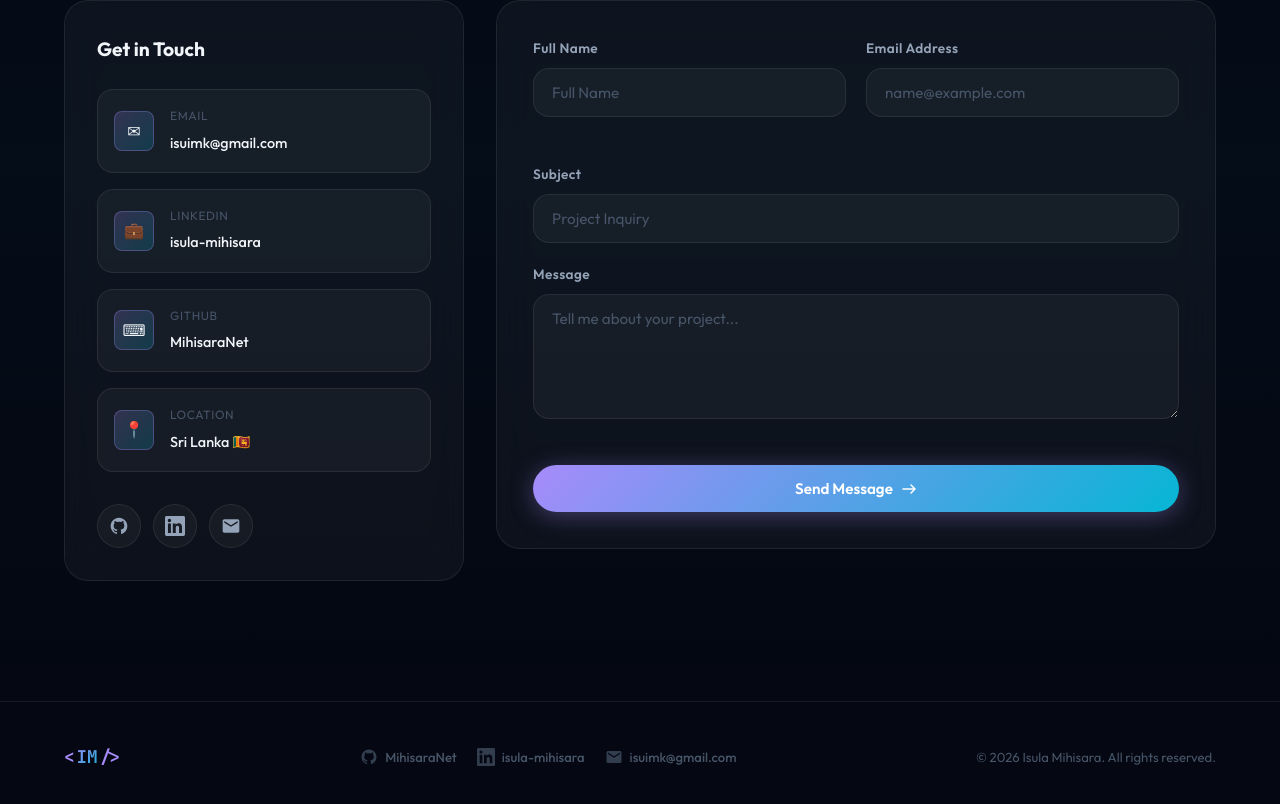
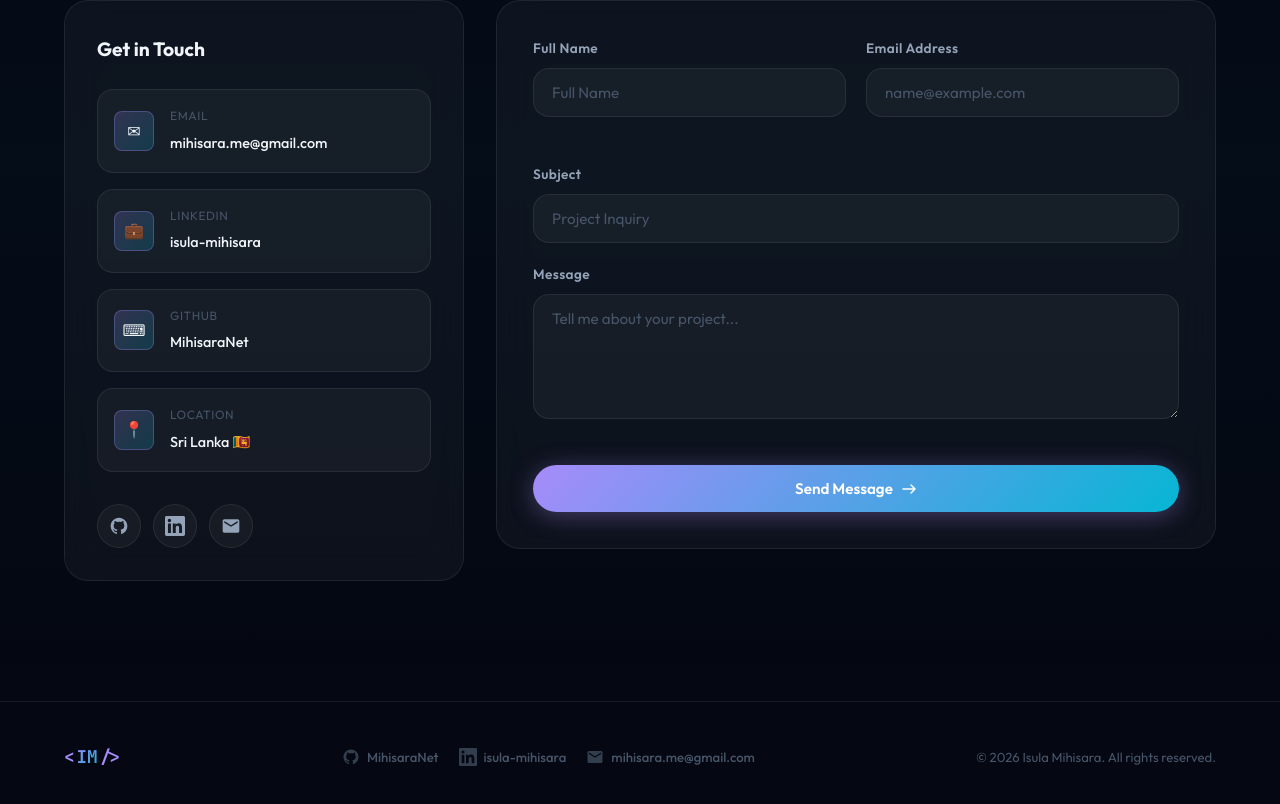
Before and after one commit to MihisaraNet/Mihisara-portfolio, a React (Vite) app: page / in a window 1280 px wide. Shown: the part 5915-6719 px from the top of the page. Built offline with nearby package versions, Linux system fonts and the light colour scheme.

Commit message:
chore: update CV and email address contact details, fix favicon link

```diff
--- a/index.html
+++ b/index.html
@@ -2,7 +2,7 @@
 <html lang="en">
   <head>
     <meta charset="UTF-8" />
-    <link rel="icon" type="image/svg+xml" href="/vite.svg" />
+    <link rel="icon" type="image/svg+xml" href="/favicon.svg" />
     <meta name="viewport" content="width=device-width, initial-scale=1.0" />
     <meta name="description" content="Isula Mihisara — Full Stack Developer crafting high-performance, visually stunning digital experiences." />
     <meta name="keywords" content="Full Stack Developer, Web Developer, Portfolio, React, Node.js, TypeScript" />
--- a/src/components/Contact.tsx
+++ b/src/components/Contact.tsx
@@ -80,11 +80,11 @@ export default function Contact() {
             <div className="contact-info-card glass-card">
               <h3>Get in Touch</h3>
               <div className="contact-methods">
-                <a href="mailto:isuimk@gmail.com" className="contact-method">
+                <a href="mailto:mihisara.me@gmail.com" className="contact-method">
                   <div className="contact-method-icon">✉</div>
                   <div>
                     <span className="contact-method-label">Email</span>
-                    <span className="contact-method-value">isuimk@gmail.com</span>
+                    <span className="contact-method-value">mihisara.me@gmail.com</span>
                   </div>
                 </a>
                 <a href="https://www.linkedin.com/in/isula-mihisara" target="_blank" rel="noopener noreferrer" className="contact-method">
@@ -120,7 +120,7 @@ export default function Contact() {
                     icon: <svg viewBox="0 0 24 24" fill="currentColor" width="20" height="20"><path d="M20.447 20.452h-3.554v-5.569c0-1.328-.027-3.037-1.852-3.037-1.853 0-2.136 1.445-2.136 2.939v5.667H9.351V9h3.414v1.561h.046c.477-.9 1.637-1.85 3.37-1.85 3.601 0 4.267 2.37 4.267 5.455v6.286zM5.337 7.433a2.062 2.062 0 01-2.063-2.065 2.064 2.064 0 112.063 2.065zm1.782 13.019H3.555V9h3.564v11.452zM22.225 0H1.771C.792 0 0 .774 0 1.729v20.542C0 23.227.792 24 1.771 24h20.451C23.2 24 24 23.227 24 22.271V1.729C24 .774 23.2 0 22.222 0h.003z" /></svg>
                   },
                   {
-                    id: 'email', label: 'Email', href: 'mailto:isuimk@gmail.com',
+                    id: 'email', label: 'Email', href: 'mailto:mihisara.me@gmail.com',
                     icon: <svg viewBox="0 0 24 24" fill="currentColor" width="20" height="20"><path d="M20 4H4c-1.1 0-2 .9-2 2v12c0 1.1.9 2 2 2h16c1.1 0 2-.9 2-2V6c0-1.1-.9-2-2-2zm0 4l-8 5-8-5V6l8 5 8-5v2z" /></svg>
                   },
                 ].map(s => (
--- a/src/components/Footer.tsx
+++ b/src/components/Footer.tsx
@@ -35,14 +35,14 @@ export default function Footer() {
               isula-mihisara
             </a>
             <a
-              href="mailto:isuimk@gmail.com"
+              href="mailto:mihisara.me@gmail.com"
               className="footer-social-link"
               aria-label="Email"
             >
               <svg viewBox="0 0 24 24" fill="currentColor" width="18" height="18">
                 <path d="M20 4H4c-1.1 0-2 .9-2 2v12c0 1.1.9 2 2 2h16c1.1 0 2-.9 2-2V6c0-1.1-.9-2-2-2zm0 4l-8 5-8-5V6l8 5 8-5v2z" />
               </svg>
-              isuimk@gmail.com
+              mihisara.me@gmail.com
             </a>
           </div>
 
```
Also changed, not shown: 1 other file (tests, documents, lock files or other folders).
